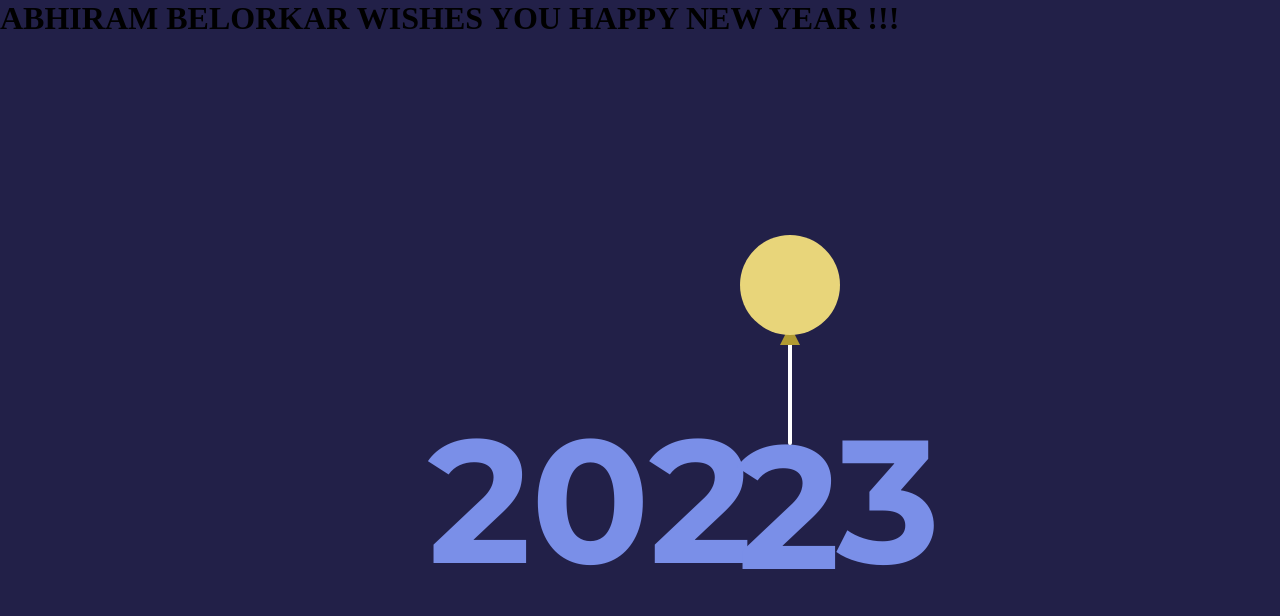
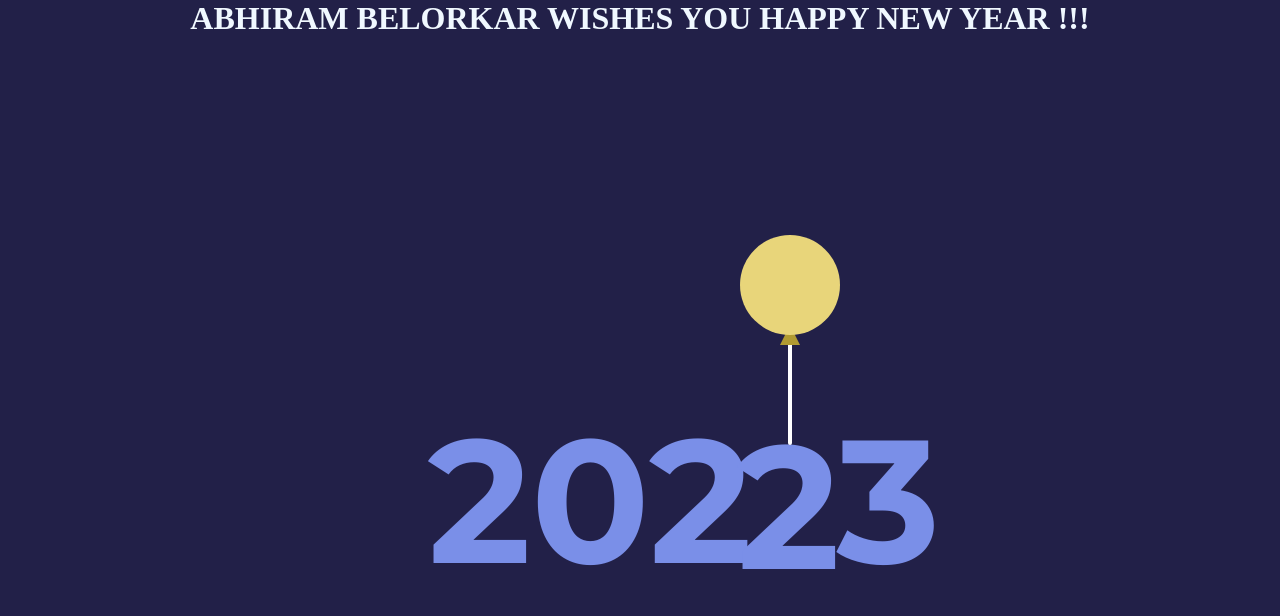
Before and after one commit to AbhiramBelorkar/aws, a website: page index.html in a window 1280 px wide. Drawn offline with Linux system fonts and the light colour scheme.

Commit message:
new index

```diff
--- a/index.html
+++ b/index.html
@@ -358,7 +358,7 @@ a.author{
             <span><i></i></span>
         </div>
     </div>
-    <h1 class="author">ABHIRAM BELORKAR WISHES YOU HAPPY NEW YEAR !!!</h1>
+    <h1 class="author" style="color: aliceblue; text-align: center;">ABHIRAM BELORKAR WISHES YOU HAPPY NEW YEAR !!!</h1>
     <!-- <a href="https://twitter.com/cecelabomfim" >Abhiram Belorkar</a> -->
 </body>
 
```
